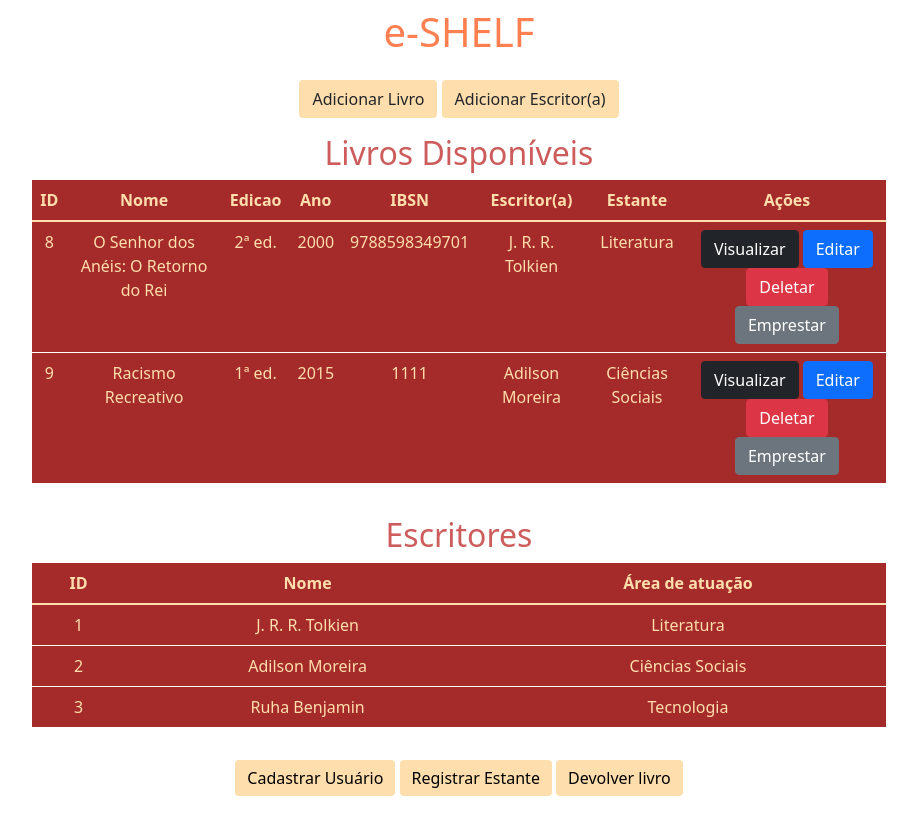
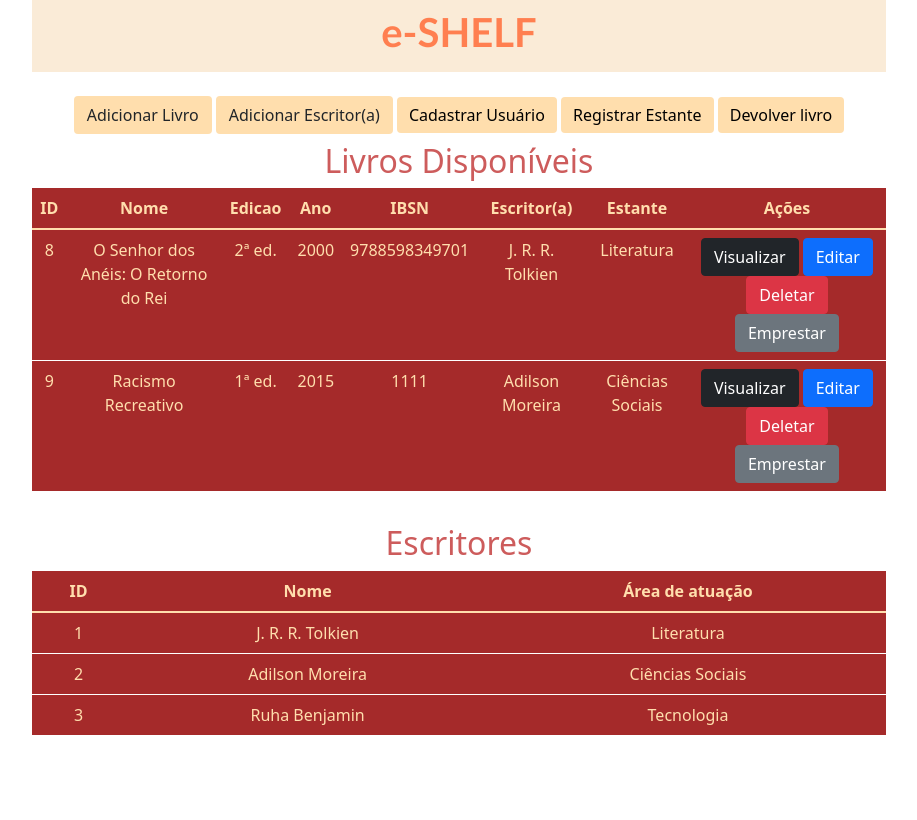
Before and after one commit to cassiasilvaR/LBD_2021-2, a Django app: page / in a window 1280 px wide. Shown: the whole page, without its empty margins (181-1098 px from the left). After the commit the page ends 735 px from the top, so only its background shows below. Run offline with Django 3.2, Linux system fonts and the light colour scheme; data comes from the database, SQL or seed files in the repository; both versions use the stored data as it was after the commit; data that the repository does not hold is empty.

```diff
--- a/Trabalho prático/trab/app/templates/index.html
+++ b/Trabalho prático/trab/app/templates/index.html
@@ -6,18 +6,21 @@
         <link rel="stylesheet" href="https://cdn.jsdelivr.net/npm/bootstrap@5.1.3/dist/css/bootstrap.min.css" rel="stylesheet" integrity="sha384-1BmE4kWBq78iYhFldvKuhfTAU6auU8tT94WrHftjDbrCEXSU1oBoqyl2QvZ6jIW3" crossorigin="anonymous">
     </head>
     <body>
-        <div class="col-8 m-auto pt-2 pb-2 text-center">
-            <h1 style="color: coral;">
+        <div class="col-8 m-auto pt-2 pb-2 text-center" style="background-color: antiquewhite;">
+            <h1 style="color: coral; font-family: 'Trebuchet MS', 'Lucida Sans Unicode', 'Lucida Grande', 'Lucida Sans', Arial, sans-serif; font-weight: bolder;" >
                 e-SHELF
             </h1>
         </div>
-        <div class="col-8 m-auto pt-2 pb-2 text-center">
+        <div class="menu text-center mt-4" >
             <a href="/form" class="btn btn-successs" style="background-color: navajowhite;">
                 Adicionar Livro
             </a>
             <a href="/form_e" class="btn btn-successs" style="background-color: navajowhite;">
                 Adicionar Escritor(a)
             </a>
+            <a href="/form_user" class="btn btn-success" style="background-color: navajowhite; color: black; border: white;">Cadastrar Usuário</a>
+            <a href="/form_est" class="btn btn-success" style="background-color: navajowhite; color: black; border: white;">Registrar Estante</a>
+            <a href="/devolver" class="btn btn-success" style="background-color: navajowhite; color: black; border: white;">Devolver livro</a>
         </div>
         <div class="col-8 m-auto pt-2 pb-2 text-center">
             <table class="table" style="background-color: brown; color: navajowhite; border: white;">
@@ -78,10 +81,5 @@
                     {%endfor%}
             </table>
         </div>
-        <div class="col-8 m-auto pt-2 pb-4 text-center">
-            <a href="/form_user" class="btn btn-success" style="background-color: navajowhite; color: black; border: white;">Cadastrar Usuário</a>
-            <a href="/form_est" class="btn btn-success" style="background-color: navajowhite; color: black; border: white;">Registrar Estante</a>
-            <a href="/devolver" class="btn btn-success" style="background-color: navajowhite; color: black; border: white;">Devolver livro</a>
-        </div>
     </body>
 </html>
```
Also changed, not shown: Trabalho prático/trab/app/migrations/0007_alter_emprestimo_livro.py (added), Trabalho prático/trab/app/migrations/0008_alter_emprestimo_livro.py (added), Trabalho prático/trab/db.sqlite3.
